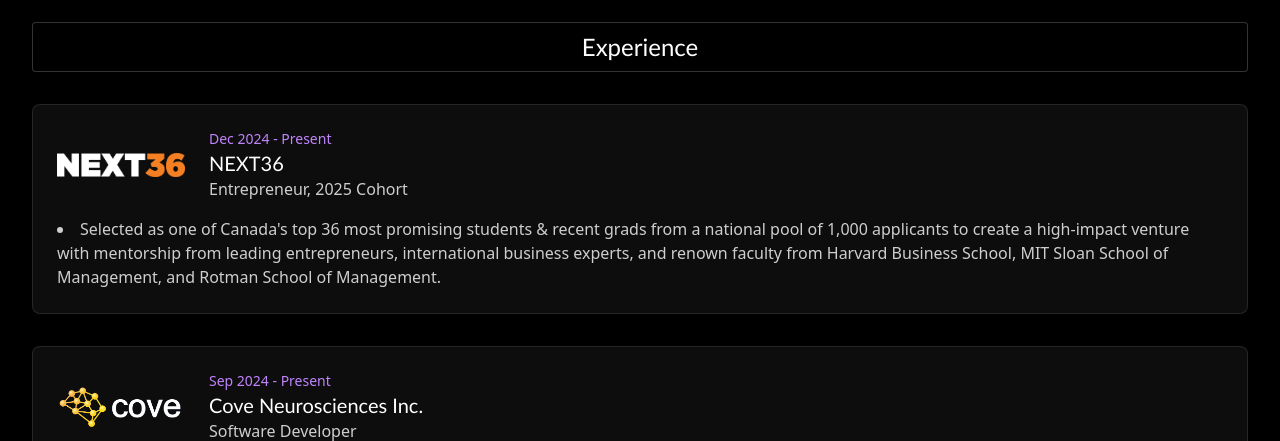
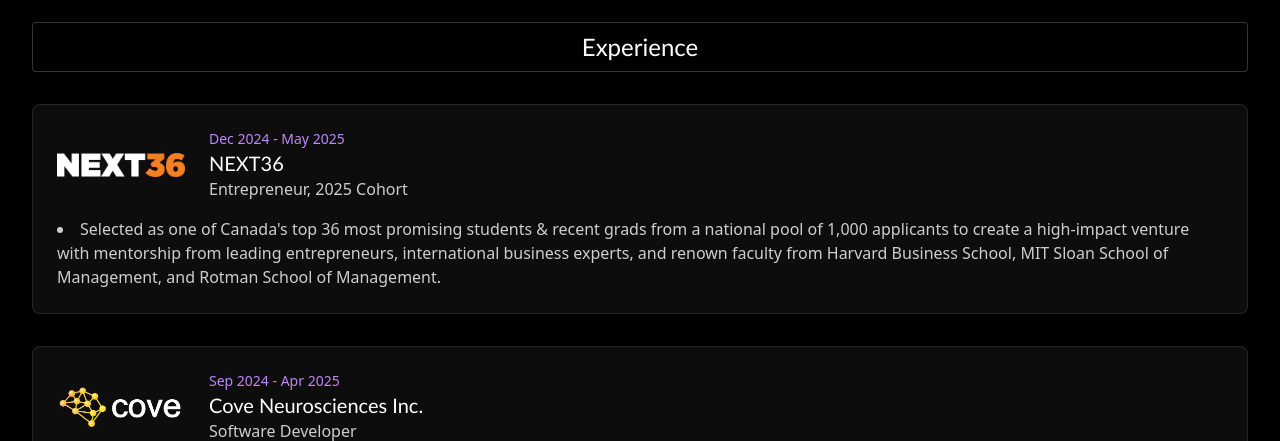
Before and after one commit to selenbayram/selenbayram.github.io, a React (Vite) app: page / in a window 1280 px wide. Shown: the part 2640-3081 px from the top of the page. Built offline with nearby package versions, Linux system fonts and the light colour scheme.

Commit message:
Updated experiences

```diff
--- a/src/sections/Experience.tsx
+++ b/src/sections/Experience.tsx
@@ -11,7 +11,7 @@
     {
       company: "NEXT36",
       logo: next36Logo,
-      date: "Dec 2024 - Present",
+      date: "Dec 2024 - May 2025",
       title: "Entrepreneur, 2025 Cohort",
       description: [
         "Selected as one of Canada's top 36 most promising students & recent grads from a national pool of 1,000 applicants to create a high-impact venture with mentorship from leading entrepreneurs, international business experts, and renown faculty from Harvard Business School, MIT Sloan School of Management, and Rotman School of Management."
@@ -20,7 +20,7 @@
     {
       company: "Cove Neurosciences Inc.",
       logo: coveLogo,
-      date: "Sep 2024 - Present",
+      date: "Sep 2024 - Apr 2025",
       title: "Software Developer",
       description: [
         "Develop and implement algorithms for disease-specific biomarker identification pipeline from EEG and MRI data.",
```
